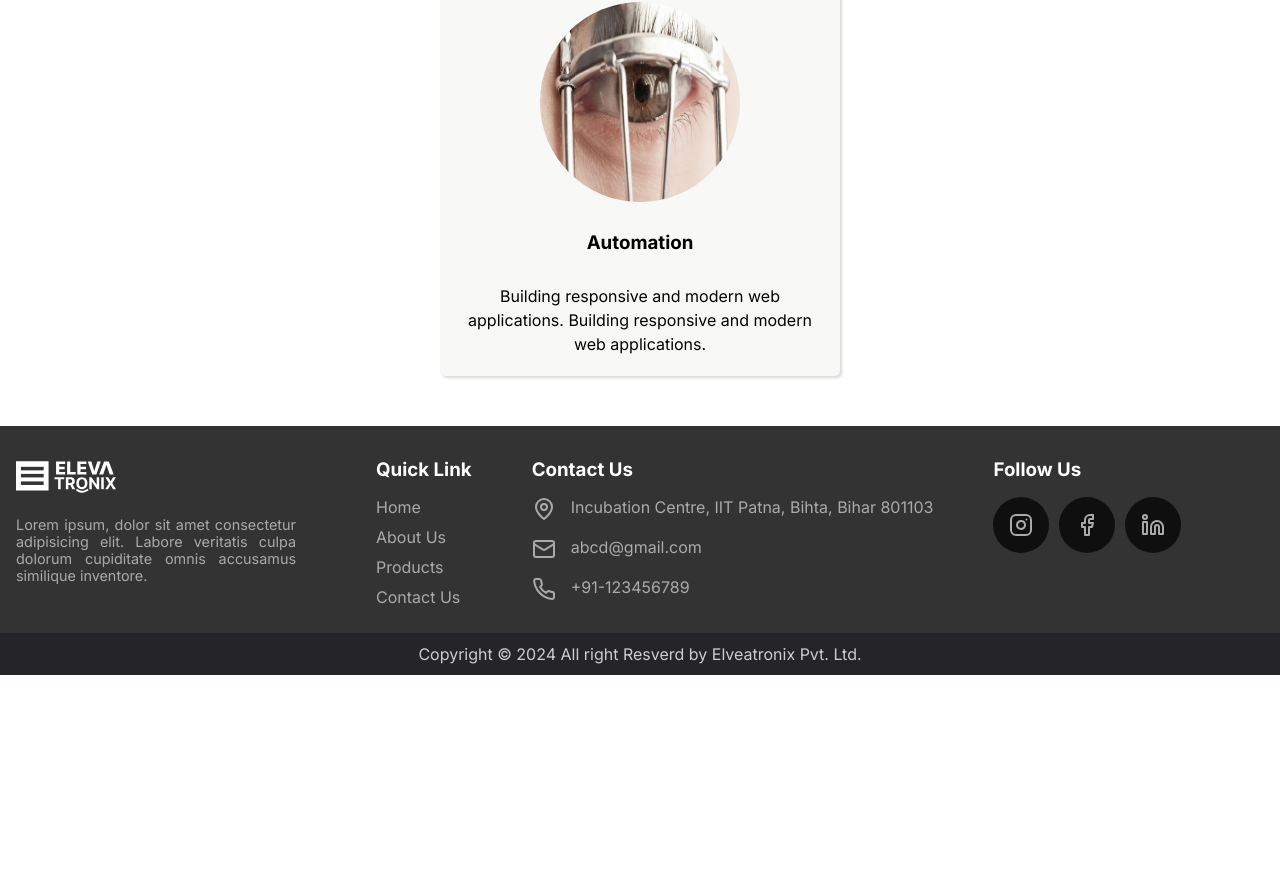
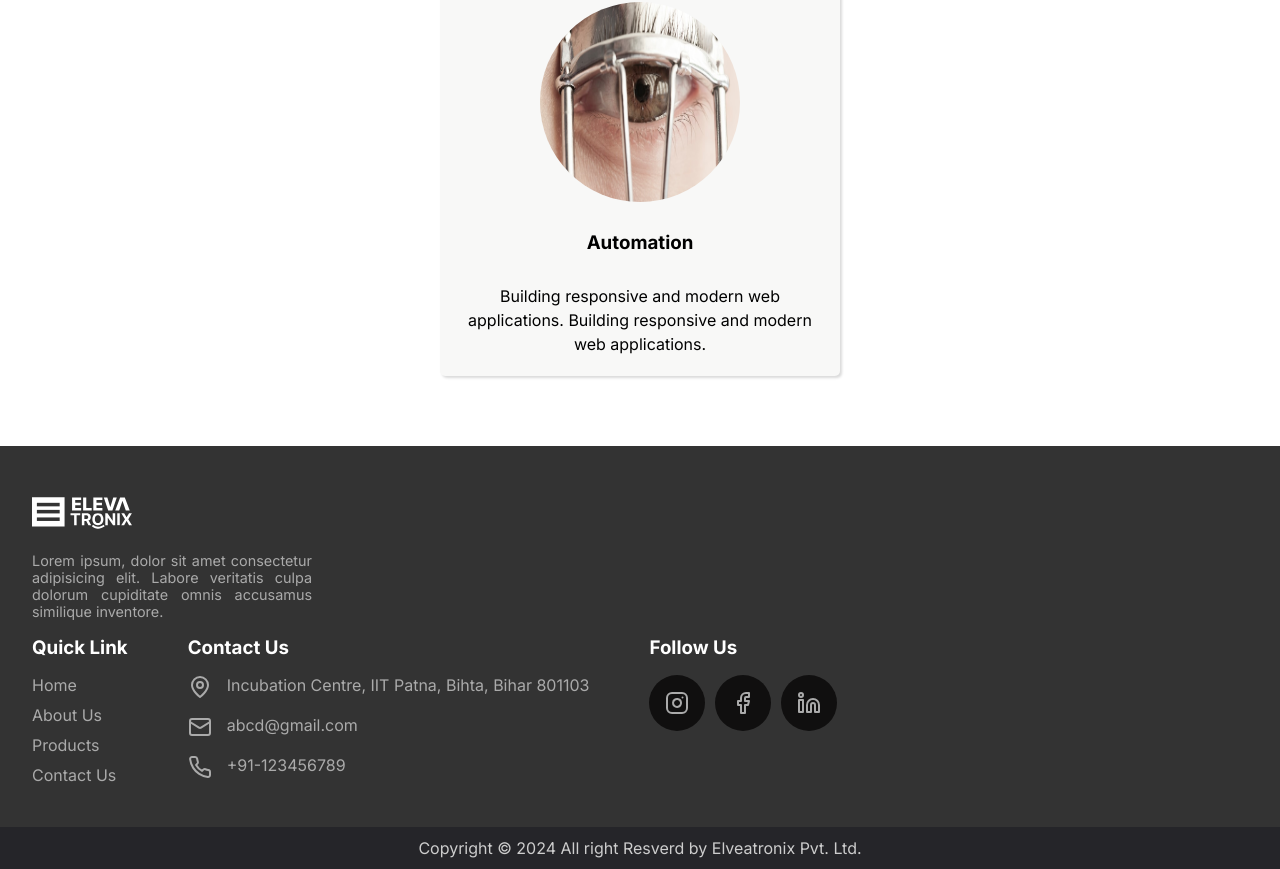
Before and after one commit to Elevatronix-IITP/website, a Next.js app: page / in a window 1280 px wide. Shown: the part 1810-2679 px from the top of the page. Before the commit the page ends 2485 px from the top, so only its background shows below. Built offline with nearby package versions, Linux system fonts and the light colour scheme.

Commit message:
Fixed Copyright Section

```diff
--- a/app/components/Footer.module.css
+++ b/app/components/Footer.module.css
@@ -1,10 +1,10 @@
 .footer_wrapper {
   background-color: #333;
   color: #aaa;
-  margin-top: 30px;
+  margin-top: 50px;
 }
 .footer {
-  padding: 1rem;
+  padding: 2rem;
   display: flex;
   flex-wrap: wrap;
 }
--- a/app/components/Footer.tsx
+++ b/app/components/Footer.tsx
@@ -7,6 +7,7 @@ import { MapPin } from "lucide-react";
 import { Mail } from "lucide-react";
 import { Phone } from "lucide-react";
 import Image from "next/image";
+import Copyright from "./Copyright";
 
 const Footer = () => {
   return (
@@ -97,6 +98,7 @@ const Footer = () => {
           </div>
         </div>
       </div>
+      <Copyright />
     </div>
   );
 };
--- a/app/page.tsx
+++ b/app/page.tsx
@@ -3,7 +3,6 @@ import Navbar from "./components/Navbar";
 import Hero from "./components/Hero";
 import MainContent from "./components/MainContent";
 import Footer from "./components/Footer";
-import Copyright from "./components/Copyright";
 import EmblaCarousel from "./components/Slider";
 
 function Home() {
@@ -14,7 +13,6 @@ function Home() {
       {/* <Hero /> */}
       <MainContent />
       <Footer />
-      <Copyright />
     </div>
   );
 }
```
